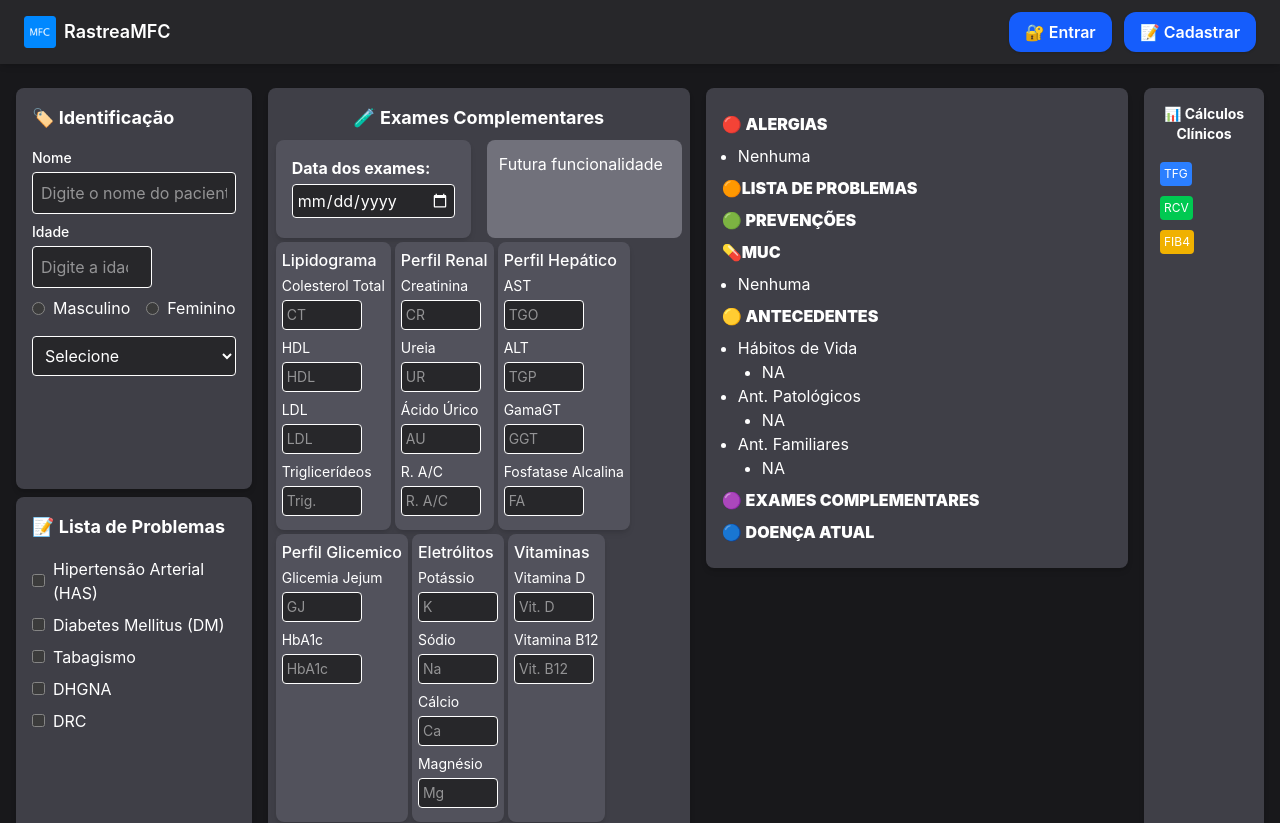
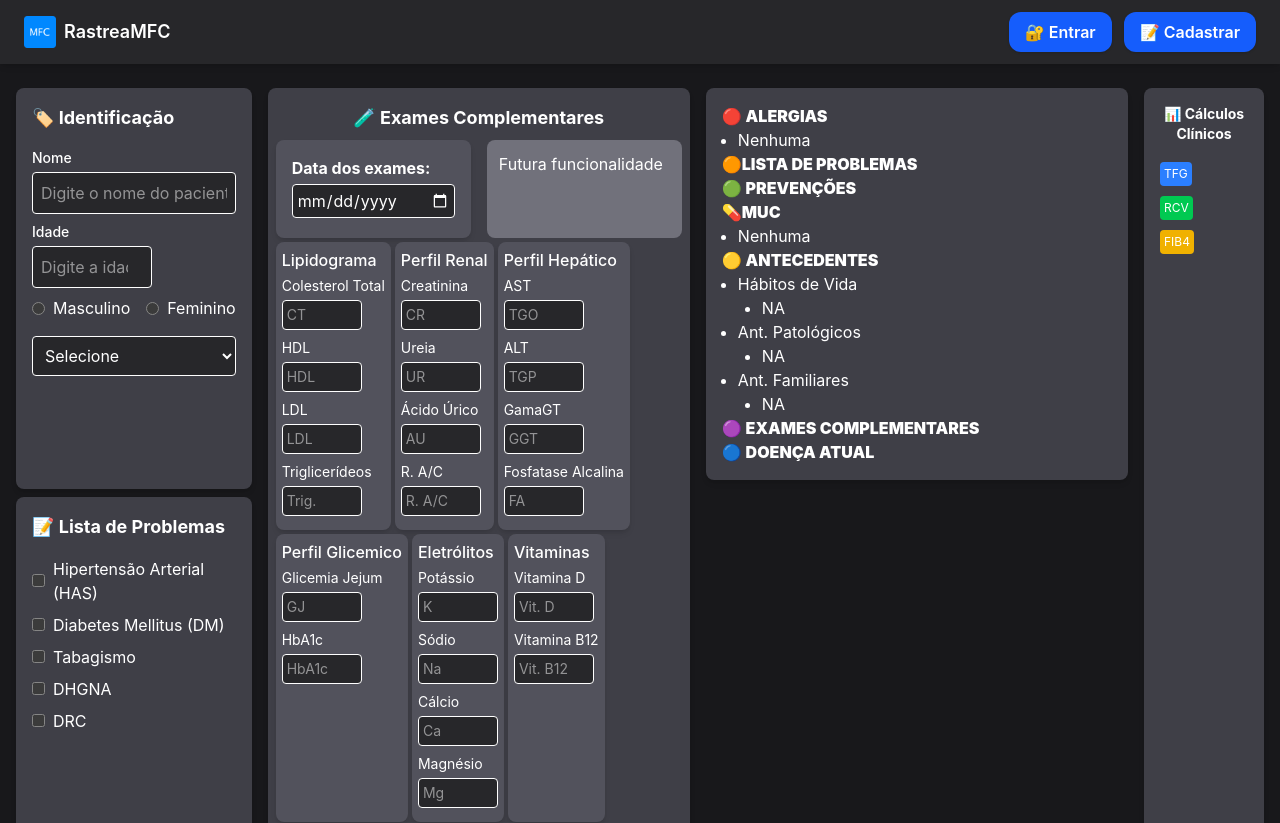
Before and after one commit to gabrielgcmr/RCV_PWA, a React (Vite) app in the folder frontend/: page / in a window 1280 px wide. Shown: the top 823 px of the page. Built offline with nearby package versions, Linux system fonts and the light colour scheme.

Commit message:
Refactor SummaryTextTopics components to use centralized styling for titles

```diff
--- a/frontend/src/components/contents/startPage/SummaryTextTopics/1-Allergies.tsx
+++ b/frontend/src/components/contents/startPage/SummaryTextTopics/1-Allergies.tsx
@@ -1,8 +1,10 @@
+import { summaryTitle } from "./styles";
+
 // src/textTopics/Allergies.tsx
 export default function Allergies() {
   return (
     <>
-      <p className="text-base font-bold mb-2 mt-2">
+      <p className={summaryTitle}>
         🔴 <b>ALERGIAS</b>{" "}
       </p>
       <ul className="list-disc pl-4">
--- a/frontend/src/components/contents/startPage/SummaryTextTopics/2-ProblemList.tsx
+++ b/frontend/src/components/contents/startPage/SummaryTextTopics/2-ProblemList.tsx
@@ -3,11 +3,12 @@ import DiabetesIndex from "../../../../services/clinical/problems/Diabetes/Diabe
 import HypertensionIndex from "../../../../services/clinical/problems/Hypertension/HypertensionIndex";
 import NAFLDIndex from "../../../../services/clinical/problems/NAFLD/NAFLD";
 import TabagismIndex from "../../../../services/clinical/problems/Tabagism/Tabagism";
+import { summaryTitle } from "./styles";
 
 export default function ProblemList() {
   return (
     <>
-      <p className="text-base font-bold mb-2 mt-2">
+      <p className={summaryTitle}>
         🟠<b>LISTA DE PROBLEMAS</b>{" "}
       </p>
       <ul className="list-disc pl-4">
--- a/frontend/src/components/contents/startPage/SummaryTextTopics/3-Preventions.tsx
+++ b/frontend/src/components/contents/startPage/SummaryTextTopics/3-Preventions.tsx
@@ -2,6 +2,7 @@ import usePatient from "../../../../hooks/usePatient";
 import calculateCKDEPIIndex from "../../../../services/clinical/calculator/CKD-EPI/CKDEPIIndex";
 import calculateCVRIndex from "../../../../services/clinical/calculator/CVR/CVRIndex";
 import calculateFIB4Index from "../../../../services/clinical/calculator/FIB-4/FIB4Index";
+import { summaryTitle } from "./styles";
 
 export default function Preventions() {
   const { patientData } = usePatient();
@@ -12,7 +13,7 @@ export default function Preventions() {
 
   return (
     <>
-      <p className="text-base font-bold mb-2 mt-2">
+      <p className={summaryTitle}>
         🟢 <b>PREVENÇÕES</b>{" "}
       </p>
       <ul className="list-disc pl-4">
--- a/frontend/src/components/contents/startPage/SummaryTextTopics/4-Medications.tsx
+++ b/frontend/src/components/contents/startPage/SummaryTextTopics/4-Medications.tsx
@@ -1,7 +1,9 @@
+import { summaryTitle } from "./styles";
+
 export default function Medications() {
   return (
     <>
-      <p className="text-base font-bold mb-2 mt-2">
+      <p className={summaryTitle}>
         {" "}
         💊<b>MUC</b>{" "}
       </p>
--- a/frontend/src/components/contents/startPage/SummaryTextTopics/5-MedicalHistory.tsx
+++ b/frontend/src/components/contents/startPage/SummaryTextTopics/5-MedicalHistory.tsx
@@ -1,7 +1,9 @@
+import { summaryTitle } from "./styles";
+
 export default function MedicalHistory() {
   return (
     <>
-      <p className="text-base font-bold mb-2 mt-2">
+      <p className={summaryTitle}>
         🟡 <b>ANTECEDENTES</b>{" "}
       </p>
       <ul className="list-disc pl-4">
--- a/frontend/src/components/contents/startPage/SummaryTextTopics/6-Exams.tsx
+++ b/frontend/src/components/contents/startPage/SummaryTextTopics/6-Exams.tsx
@@ -1,5 +1,6 @@
 import { examDictionary } from "../../../../constants/examDictionary";
 import usePatient from "../../../../hooks/usePatient";
+import { summaryTitle } from "./styles";
 
 export default function Exams() {
   const { patientData } = usePatient();
@@ -43,7 +44,7 @@ export default function Exams() {
 
   return (
     <>
-      <p className="text-base font-bold mb-2 mt-2">
+      <p className={summaryTitle}>
         🟣 <b>EXAMES COMPLEMENTARES</b>
       </p>
 
--- a/frontend/src/components/contents/startPage/SummaryTextTopics/7-PresentIllness.tsx
+++ b/frontend/src/components/contents/startPage/SummaryTextTopics/7-PresentIllness.tsx
@@ -1,6 +1,8 @@
+import { summaryTitle } from "./styles";
+
 export default function PresentIllness() {
   return (
-    <p className="text-base font-bold mb-2 mt-2">
+    <p className={summaryTitle}>
       🔵 <b>DOENÇA ATUAL</b>{" "}
     </p>
   );
--- /dev/null
+++ b/frontend/src/components/contents/startPage/SummaryTextTopics/styles.ts
@@ -0,0 +1 @@
+export const summaryTitle = "text-base font-bold";
```
